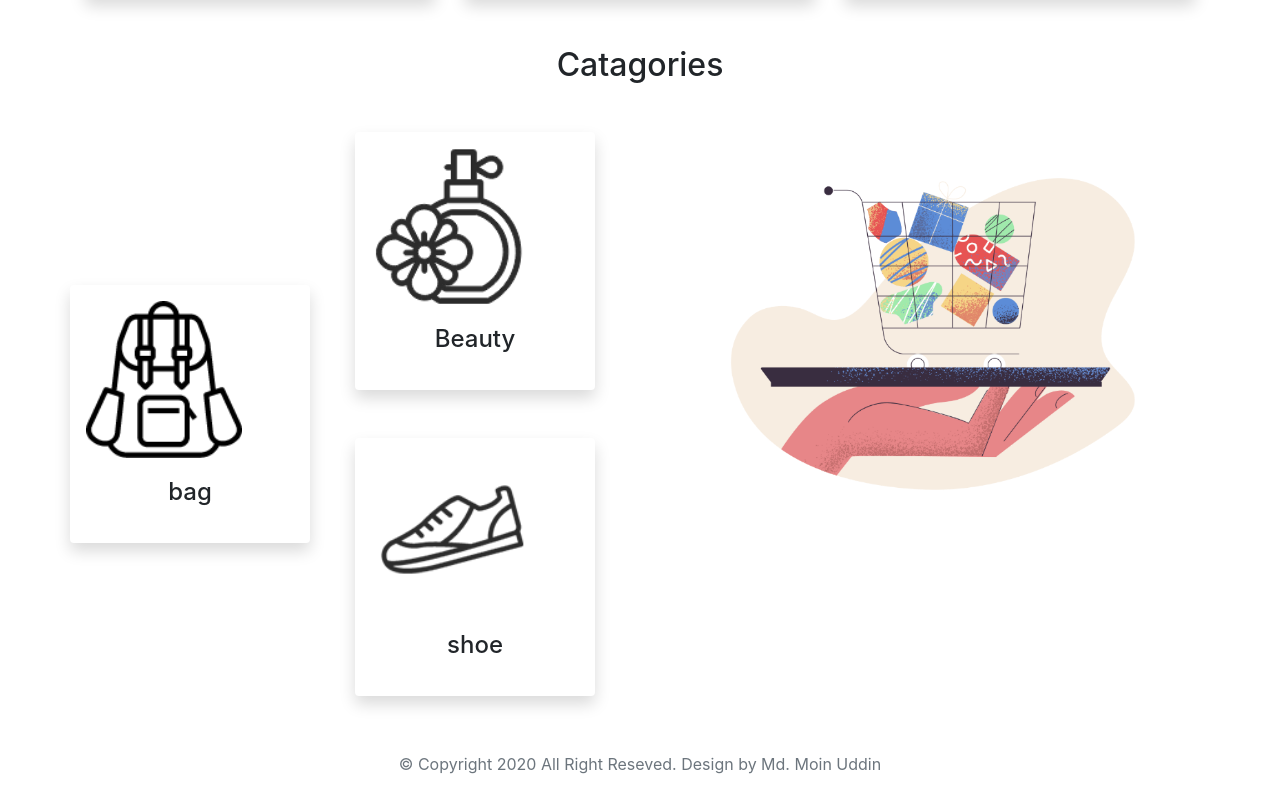
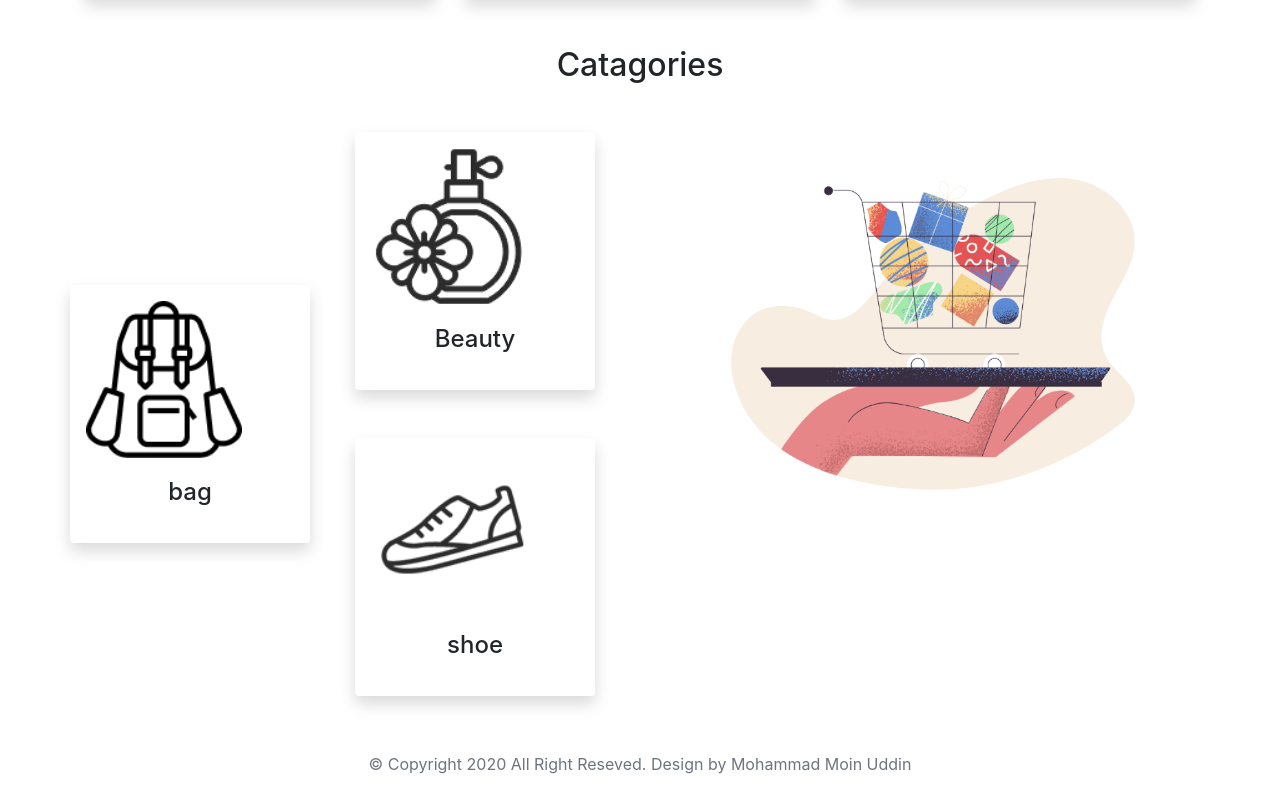
Before and after one commit to dev-moinuddin/hot-gadget, a plain HTML site: page index.html in a window 1280 px wide. Shown: the part 2177-2977 px from the top of the page. Drawn offline with Linux system fonts and the light colour scheme.

Commit message:
coyright text change

```diff
--- a/index.html
+++ b/index.html
@@ -51,7 +51,9 @@
 			    	<div class="row d-flex align-items-center">
 			    		<div class="col-md-6">
 			    			<h1>Mackbook Bro</h1>
-	                        <p class="text-muted py-2">The MacBook Pro sometimes unofficially abbreviated as MBP is a line of Macintosh portable computers introduced in January 2006, by Apple Inc.</p>
+	                        <p class="text-muted py-2">
+	                        	The MacBook Pro sometimes unofficially abbreviated as MBP is a line of Macintosh portable computers introduced in January 2006, by Apple Inc.
+	                        </p>
 	                        <button type="button" class="btn btn-dark button">Buy Now →</button>
 			    		</div>
 			    		<div class="col-md-6">
@@ -63,7 +65,9 @@
 			      <div class="row d-flex align-items-center">
 			    		<div class="col-md-6">
 			    			<h1>JBU Music Box</h1>
-	                        <p class="text-muted py-2">The MacBook Pro sometimes unofficially abbreviated as MBP is a line of Macintosh portable computers introduced in January 2006, by Apple Inc.</p>
+	                        <p class="text-muted py-2">
+	                        	The MacBook Pro sometimes unofficially abbreviated as MBP is a line of Macintosh portable computers introduced in January 2006, by Apple Inc.
+	                        </p>
 	                        <button type="button" class="btn btn-dark button">Buy Now →</button>
 			    		</div>
 			    		<div class="col-md-6">
@@ -75,7 +79,9 @@
 			      <div class="row d-flex align-items-center">
 			    		<div class="col-md-6">
 			    			<h1>Room X Box</h1>
-	                        <p class="text-muted py-2">The MacBook Pro sometimes unofficially abbreviated as MBP is a line of Macintosh portable computers introduced in January 2006, by Apple Inc.</p>
+	                        <p class="text-muted py-2">
+	                        	The MacBook Pro sometimes unofficially abbreviated as MBP is a line of Macintosh portable computers introduced in January 2006, by Apple Inc.
+	                        </p>
 	                        <button type="button" class="btn btn-dark button">Buy Now →</button>
 			    		</div>
 			    		<div class="col-md-6">
@@ -213,7 +219,7 @@
 		</div>
 	</div>
 	<footer>
-		<p class="text-muted text-center py-2">&copy; Copyright 2020 All Right Reseved. Design by Md. Moin Uddin</p>
+		<p class="text-muted text-center py-2">&copy; Copyright 2020 All Right Reseved. Design by Mohammad Moin Uddin</p>
 	</footer>
 	<script src="bootstrap/js/jquery-3.4.1.slim.min.js"> </script>
 	<script src="bootstrap/js/popper.min.js"></script>
```
